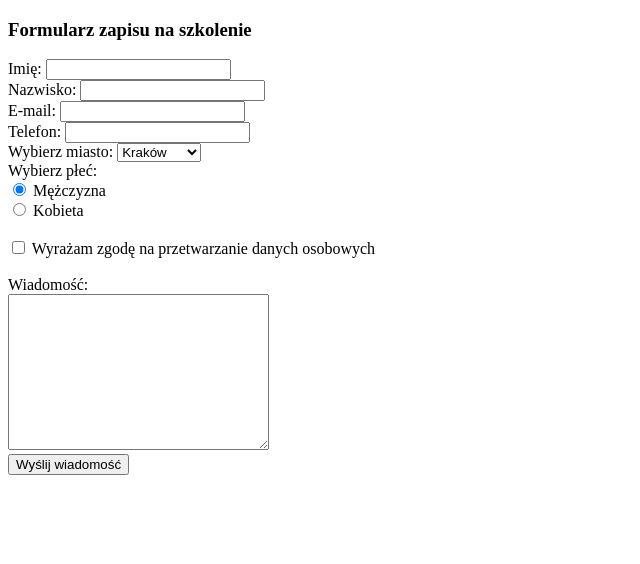
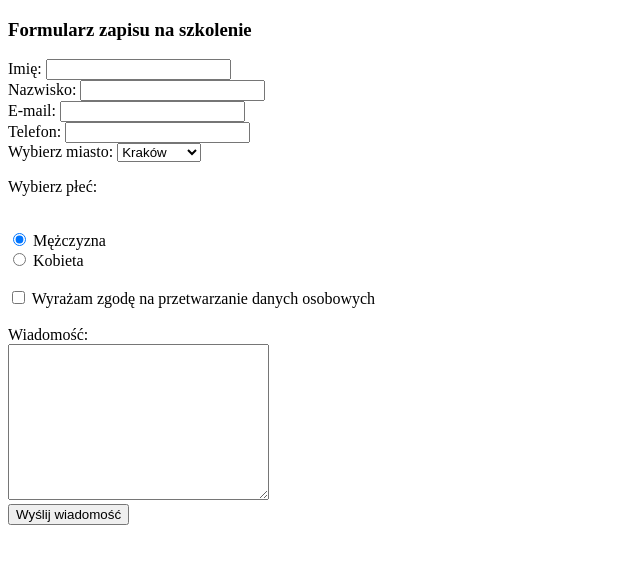
Before and after one commit to karolinaolczak/karolinaolczak.github.io, a plain HTML site: page zadanie domowe/1-formularz-html5/index.html in a window 1280 px wide. Shown: the whole page, without its empty margins (0-640 px from the left). Drawn offline with Linux system fonts and the light colour scheme; files that its build step writes are made by us from their sources.

Commit message:
Update index.html

```diff
--- a/zadanie domowe/1-formularz-html5/index.html
+++ b/zadanie domowe/1-formularz-html5/index.html
@@ -20,7 +20,7 @@
 
     <br>
     <label for="mail">E-mail:</label>
-    <input type="email" name="" id="mail">
+    <input type="email" name="mail" id="mail">
 
     <br>
     <label for="phone">Telefon:</label>
@@ -35,11 +35,11 @@
       </select>
 
     <br>
-    <label>Wybierz płeć:</label>
+    <p>Wybierz płeć:</p>
     <br>
-    <input type="radio" name="gender" value="male" checked> Mężczyzna
+    <label><input type="radio" name="gender" value="male" checked> Mężczyzna</label>
     <br>
-    <input type="radio" name="gender" value="female"> Kobieta
+    <label><input type="radio" name="gender" value="female"> Kobieta</label>
     <br>
 
     <br>
```
